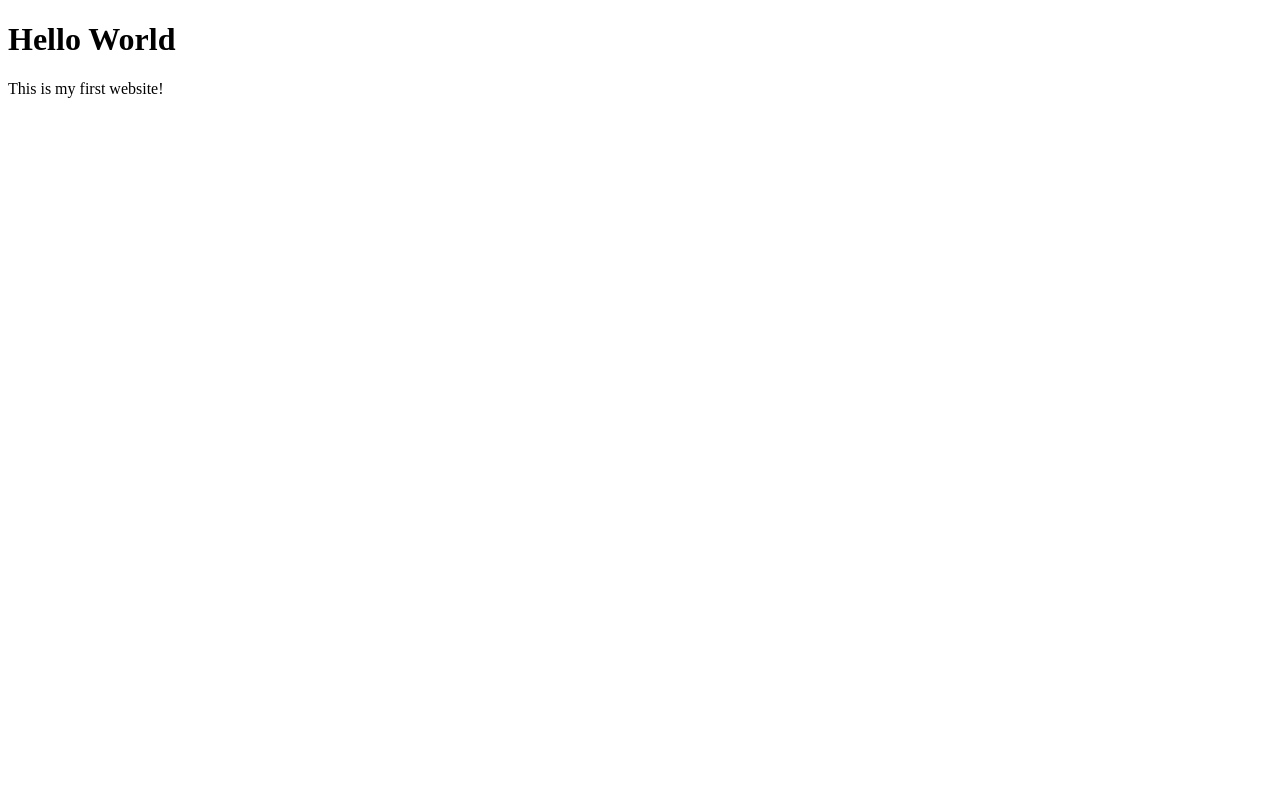
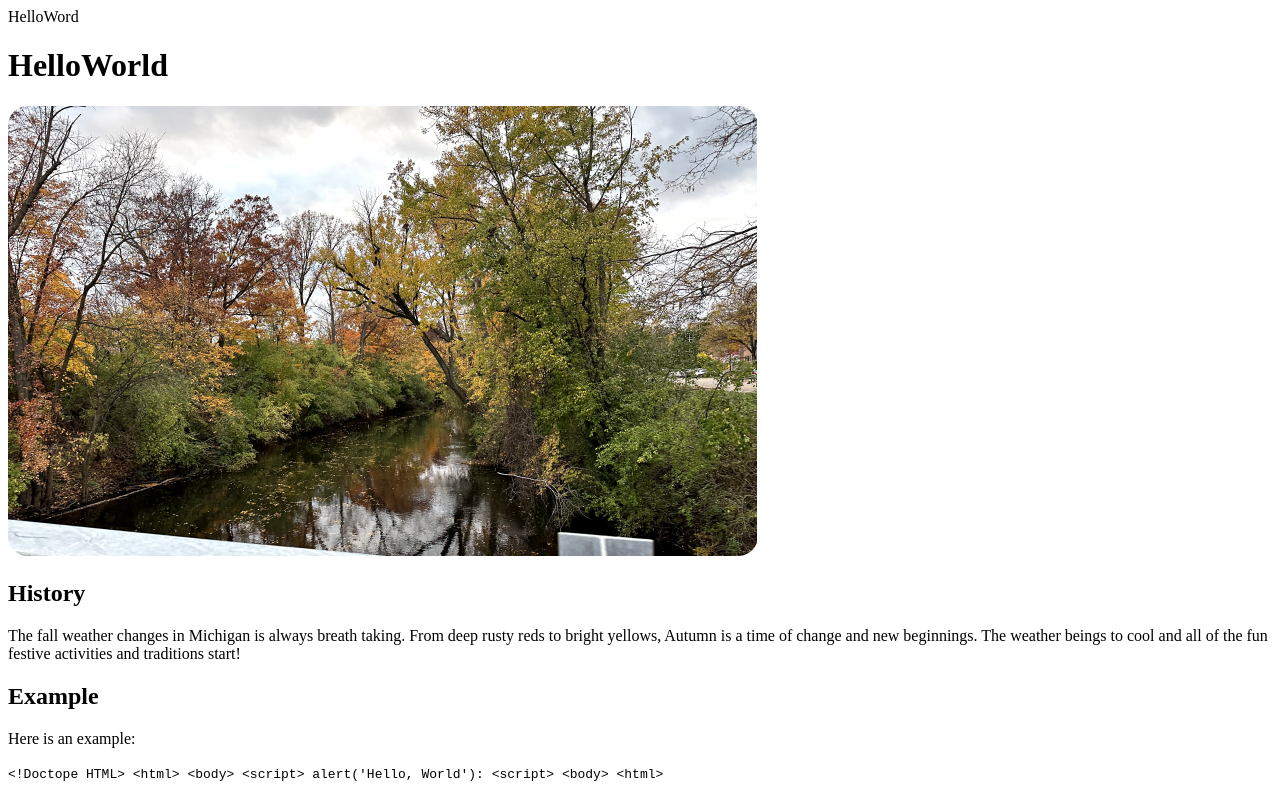
Before and after one commit to KaylinChin/MI349Lab1, a plain HTML site: page index.html in a window 1280 px wide. Drawn offline with Linux system fonts and the light colour scheme.

Commit message:
added HTML

```diff
--- a/index.html
+++ b/index.html
@@ -3,10 +3,30 @@
     <head>
         <meta charset="UTF-8">
         <meta name="viewport" content="width=device-width, initial-scale=1.0">
-    <title>Hello World</title>
+        <meta http-equiv="X-UA-Compatible" content="ie-edge"
+        <title>HelloWord</title>
+        <link rel="stylesheet" href+
     </head>
     <body>
-    <h1>Hello World</h1>
-    <p>This is my first website!</p>
+        <h1>HelloWorld</h1>
+        <img src="images/mac.jpg" alt="fall photo">
+        <section>
+            <h2>History</h2>
+            <p>The fall weather changes in Michigan is always breath taking. From deep rusty reds to bright yellows, Autumn is a time of change and new beginnings. The weather beings to cool and all of the fun festive activities and traditions start! </p>
+        </section>
+        <section>
+            <h2>Example</h2>
+            <p>Here is an example:</p>
+            <code>
+                &lt;!Doctope HTML&gt;
+                &lt;html&gt;
+                    &lt;body&gt;
+                        &lt;script&gt;
+                            alert('Hello, World'):
+                        &lt;script&gt;
+                    &lt;body&gt;
+                &lt;html&gt;
+            <code>
+        </section>
     </body>
 </html>
```
Also changed, not shown: images/IMG_9289 1.png (added), images/Leaf.png (added), images/mac.jpg (added). Lines whose indentation alone changed are shown as unchanged.
